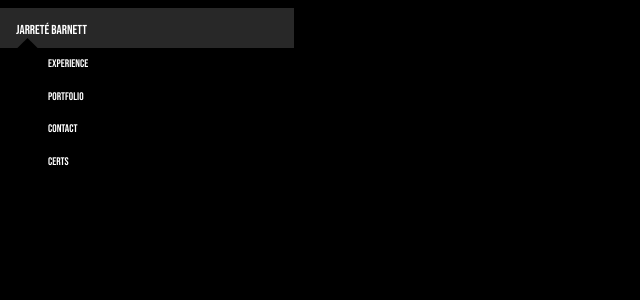
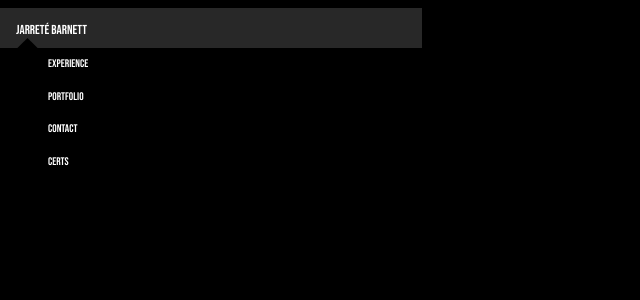
Before and after one commit to jarretebarnett/jarretebarnett.github.io, a React (Create React App) app: page / in a window 1280 px wide. Shown: the top 300 px of the page, without its empty margins (0-640 px from the left). Built offline with nearby package versions, Linux system fonts and the light colour scheme.

Commit message:
Expanding navbar dimensions again.

```diff
--- a/src/components/Nav/style.css
+++ b/src/components/Nav/style.css
@@ -17,7 +17,7 @@ nav.navbar {
     cursor: pointer;
     background: rgb(0, 0, 0);
     padding: 0.8rem 1rem;
-    width: 23%;
+    width: 33%;
     display: block;
     box-sizing: border-box;
     transition: all 0.3s;
@@ -46,7 +46,7 @@ nav.navbar {
     background: rgb(0, 0, 0);
     opacity: 0;
     visibility: hidden;
-    min-width: 23%;
+    min-width: 33%;
     height: 0;
     position: absolute;
     top: 48px;
```
